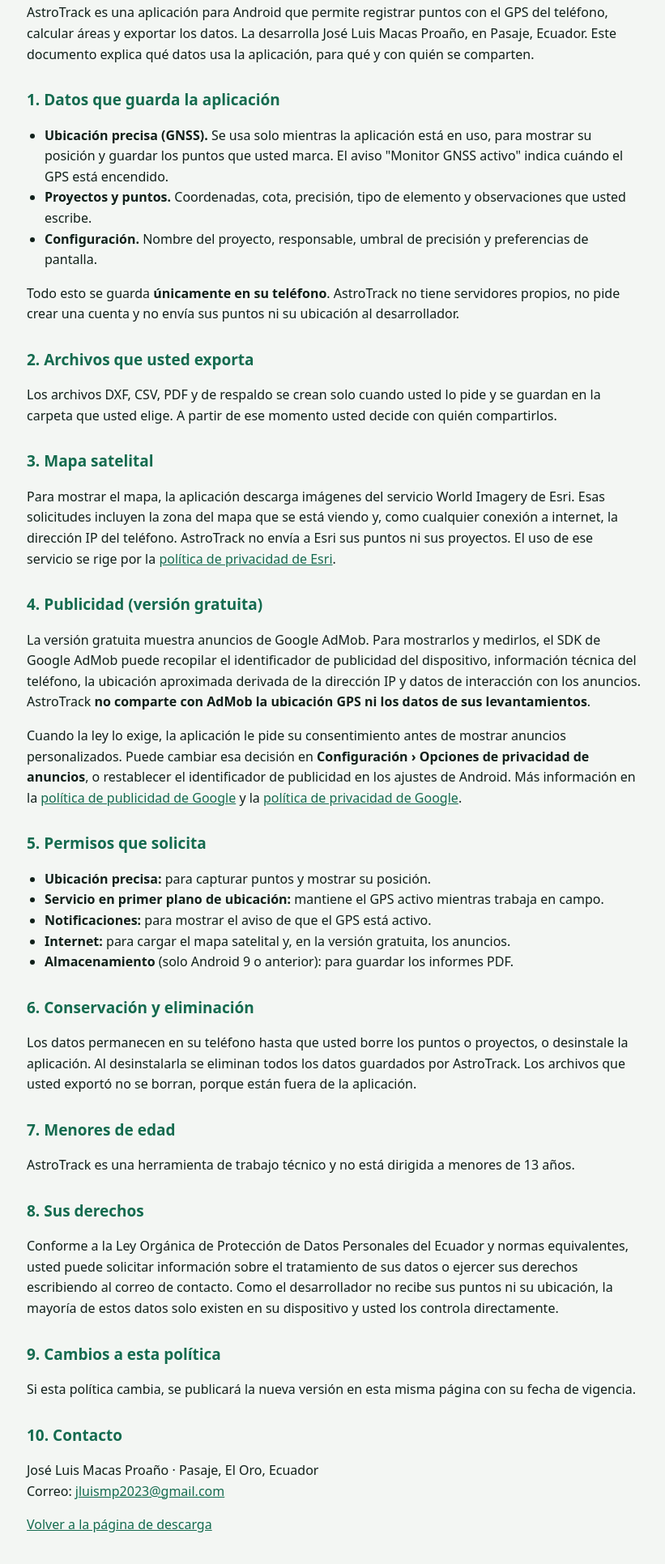
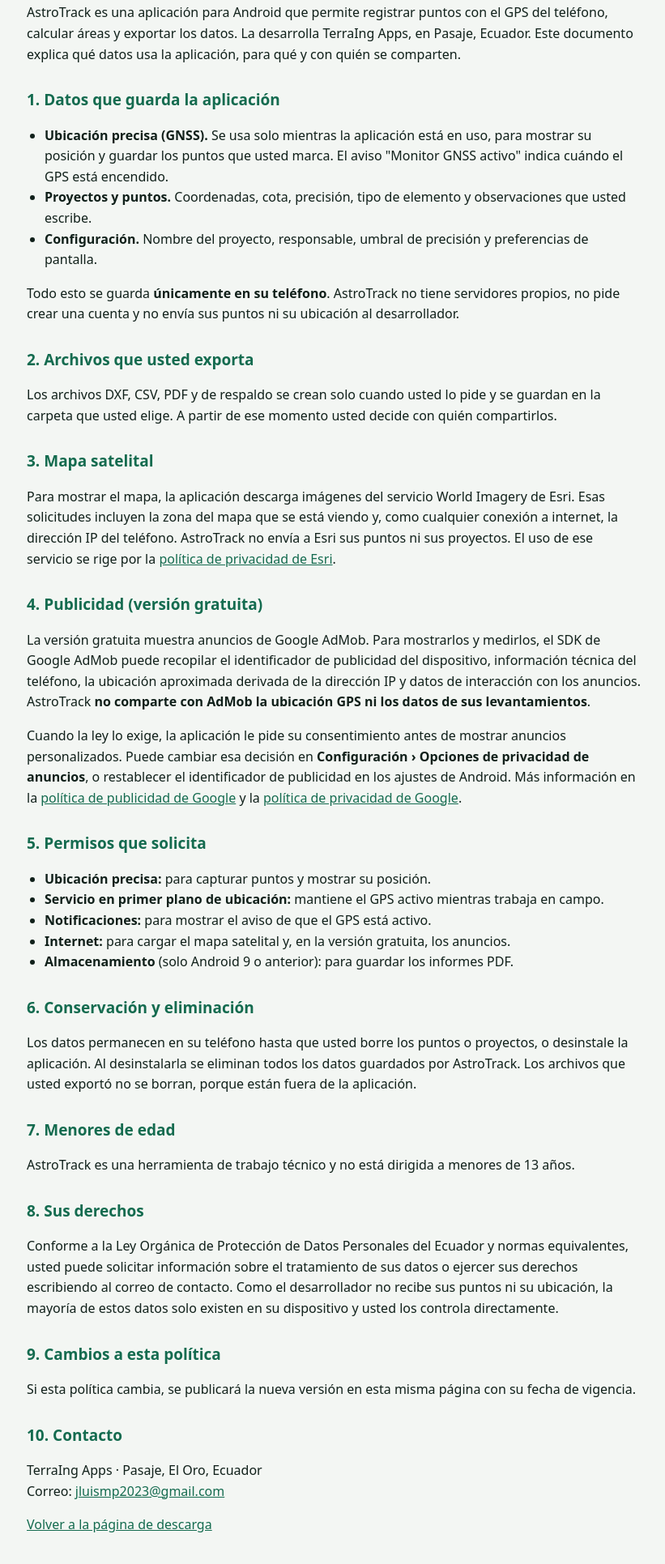
Before and after one commit to Jluismp2023/astrotrack-descargas, a plain HTML site: page privacidad.html in a window 1280 px wide. Shown: the part 131-2062 px from the top of the page at 81% size, without its empty margins (227-1048 px from the left). Drawn offline with Linux system fonts and the light colour scheme.

Commit message:
Nombre de desarrollador: TerraIng Apps
Co-Authored-By: Claude Opus 5.5 <noreply@anthropic.com>
Claude-Session: https://claude.ai/code/session_014qKdghTQjuxoeseg4n3usK

```diff
--- a/privacidad.html
+++ b/privacidad.html
@@ -22,7 +22,7 @@
   <h1>Política de privacidad de AstroTrack</h1>
   <p class="muted">Vigente desde el 19 de octubre de 2026</p>
 
-  <p>AstroTrack es una aplicación para Android que permite registrar puntos con el GPS del teléfono, calcular áreas y exportar los datos. La desarrolla José Luis Macas Proaño, en Pasaje, Ecuador. Este documento explica qué datos usa la aplicación, para qué y con quién se comparten.</p>
+  <p>AstroTrack es una aplicación para Android que permite registrar puntos con el GPS del teléfono, calcular áreas y exportar los datos. La desarrolla TerraIng Apps, en Pasaje, Ecuador. Este documento explica qué datos usa la aplicación, para qué y con quién se comparten.</p>
 
   <h2>1. Datos que guarda la aplicación</h2>
   <ul>
@@ -64,7 +64,7 @@
   <p>Si esta política cambia, se publicará la nueva versión en esta misma página con su fecha de vigencia.</p>
 
   <h2>10. Contacto</h2>
-  <p>José Luis Macas Proaño · Pasaje, El Oro, Ecuador<br>
+  <p>TerraIng Apps · Pasaje, El Oro, Ecuador<br>
   Correo: <a href="mailto:jluismp2023@gmail.com">jluismp2023@gmail.com</a></p>
 
   <p class="muted"><a href="./">Volver a la página de descarga</a></p>
```
Also changed, not shown: index.html (+1 -1 lines).
